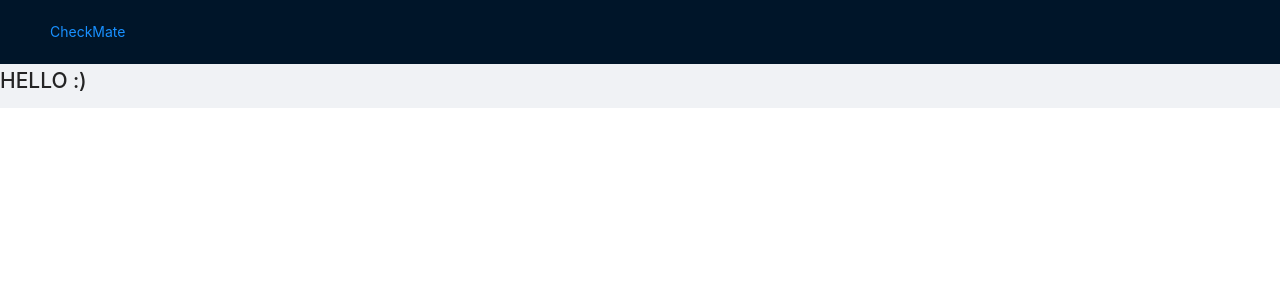
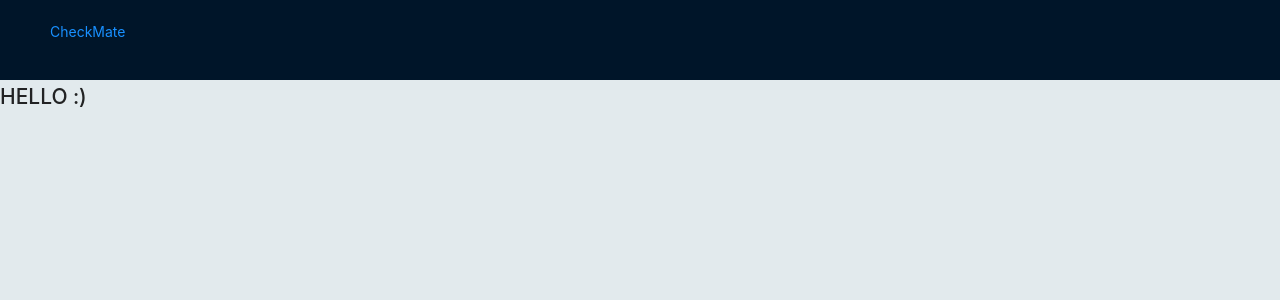
Before and after one commit to saifun/check_mate, a React (Create React App) app in the folder src/frontend/web/: page /homepage in a window 1280 px wide. Shown: the top 300 px of the page. Built offline with nearby package versions, Linux system fonts and the light colour scheme.

Commit message:
Added checkmate colors

```diff
--- a/src/frontend/web/package.json
+++ b/src/frontend/web/package.json
@@ -12,6 +12,7 @@
     "eslint-config-airbnb": "^18.1.0",
     "eslint-plugin-react-hooks": "^2.5.1",
     "history": "^4.10.1",
+    "node-sass": "^4.13.1",
     "react": "^16.13.0",
     "react-dom": "^16.13.0",
     "react-router": "^5.1.2",
--- a/src/frontend/web/src/App.js
+++ b/src/frontend/web/src/App.js
@@ -4,7 +4,7 @@ import { withRouter } from 'react-router';
 import { Link, Redirect, Route } from 'react-router-dom';
 import propTypes from 'prop-types';
 
-import './App.css';
+import './App.scss';
 import 'antd/dist/antd.css';
 import Homepage from './homepage/Homepage';
 
--- a/src/frontend/web/src/App.css
+++ b/src/frontend/web/src/App.scss
@@ -37,3 +37,7 @@
     transform: rotate(360deg);
   }
 }
+
+.checkmate-navbar {
+  height: 5vh;
+}
--- a/src/frontend/web/src/index.css
+++ /dev/null
@@ -1,13 +0,0 @@
-body {
-  margin: 0;
-  font-family: -apple-system, BlinkMacSystemFont, 'Segoe UI', 'Roboto', 'Oxygen',
-    'Ubuntu', 'Cantarell', 'Fira Sans', 'Droid Sans', 'Helvetica Neue',
-    sans-serif;
-  -webkit-font-smoothing: antialiased;
-  -moz-osx-font-smoothing: grayscale;
-}
-
-code {
-  font-family: source-code-pro, Menlo, Monaco, Consolas, 'Courier New',
-    monospace;
-}
--- a/src/frontend/web/src/index.js
+++ b/src/frontend/web/src/index.js
@@ -3,7 +3,7 @@ import ReactDOM from 'react-dom';
 import { Router } from 'react-router-dom';
 import { createBrowserHistory } from 'history/index';
 
-import './index.css';
+import './index.scss';
 import App from './App';
 import * as serviceWorker from './serviceWorker';
 import 'antd/dist/antd.css';
--- /dev/null
+++ b/src/frontend/web/src/index.scss
@@ -0,0 +1,48 @@
+:root {
+  --primary-color: #e2eaed;
+  --primary-dark-color: #2d2d2d;
+  --secondary-color: #cecda8;
+  --dark-blue: #001529;
+  --blackish: #1b1d1e;
+  --grey: #aaaaaa;
+  --grass-green: #86b362;
+  --light-green: #a5c28d;
+  --steel-grey: #9c9c9c;
+  --mouse-grey: #cccc;
+  --light-grey: #e3e3e3;
+  --sea-blue: #569be3;
+  --dark-pink: #d1585b;
+  --cherry-red: #ba3033;
+  --input-suffix-width: 105px;
+  --scrollbar-size: 8px;
+}
+
+#root {
+  height: 100%;
+}
+
+body {
+  margin: 0;
+  font-family: -apple-system, BlinkMacSystemFont, 'Segoe UI', 'Roboto', 'Oxygen',
+    'Ubuntu', 'Cantarell', 'Fira Sans', 'Droid Sans', 'Helvetica Neue',
+    sans-serif;
+  -webkit-font-smoothing: antialiased;
+  -moz-osx-font-smoothing: grayscale;
+}
+
+code {
+  font-family: source-code-pro, Menlo, Monaco, Consolas, 'Courier New',
+    monospace;
+}
+
+.ant-layout {
+  .ant-layout-header {
+    background-color: var(--dark-blue);
+    height: 10vh;
+  }
+
+  .ant-layout-content {
+    background-color: var(--primary-color);
+    height: 90vh;
+  }
+}
```
